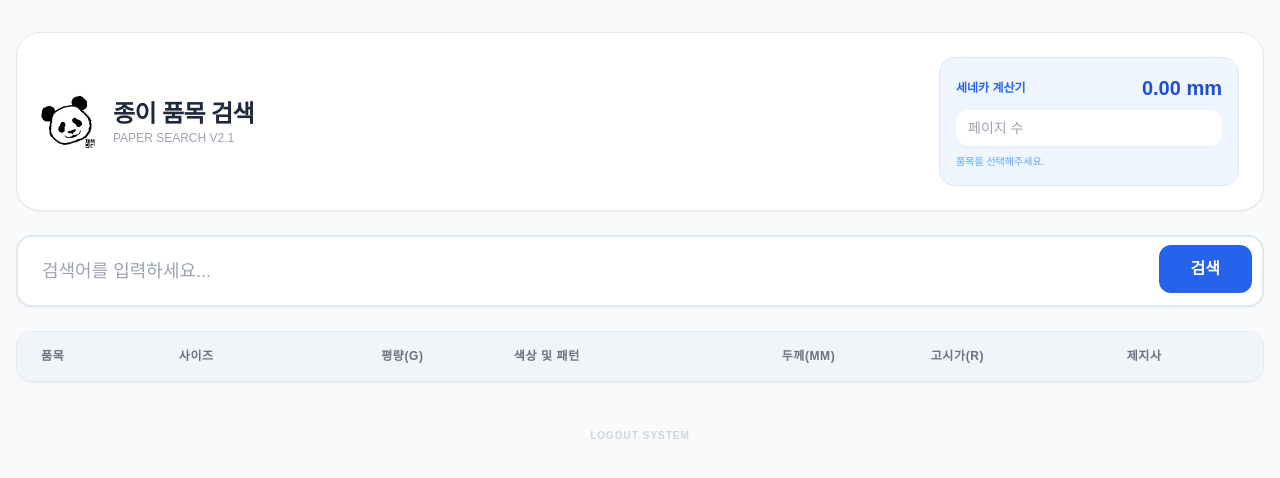
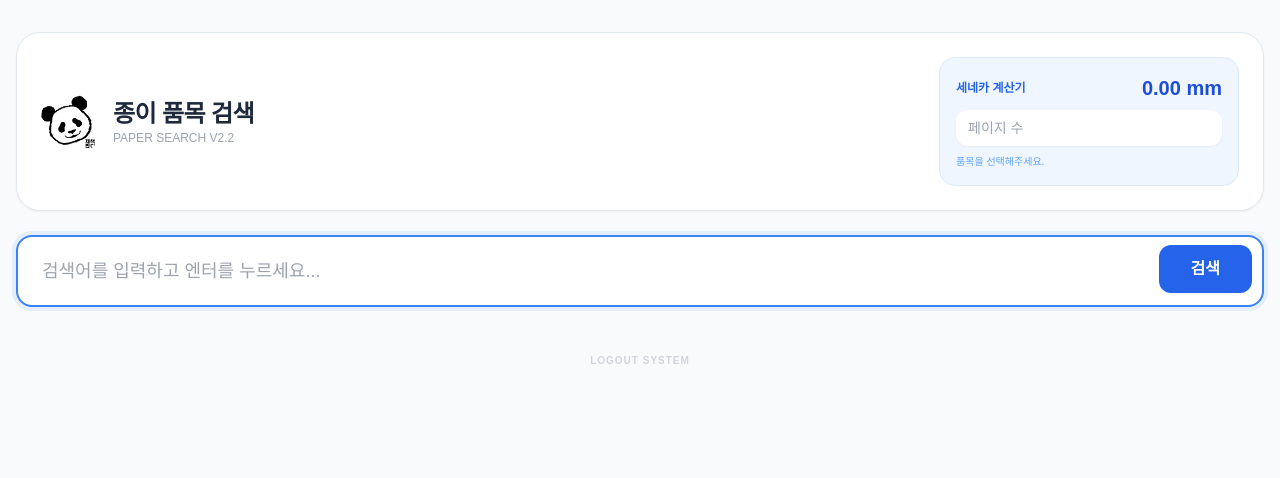
Before and after one commit to goodnotes2/paper, a Flask app: page / in a window 1280 px wide. Shown: the top 478 px of the page. Run offline with Flask 3, Linux system fonts and the light colour scheme; the visitor is signed in with stand-in values (Sample User, id 1); lists and menus that the app fills with data are empty; some libraries are stand-ins or nearby versions; some web fonts are replaced.

Commit message:
전체코드2

```diff
--- a/app.py
+++ b/app.py
@@ -3,7 +3,7 @@ from flask import Flask, render_template, request, session, redirect, url_for, f
 import os
 
 app = Flask(__name__)
-# 세션 보안을 위한 키 (원하시는 대로 수정 가능)
+# 세션 보안을 위한 키
 app.secret_key = 'paper_system_secure_99'
 
 # 📌 설정하신 비밀번호
@@ -52,7 +52,7 @@ def load_data():
 
             # 고시가는 숫자로 유지 (나중에 500으로 나누기 계산 위해)
             temp_df['고시가_원본'] = pd.to_numeric(df[col_map['고시가']], errors='coerce').fillna(0)
-            # 초기 화면 표시용 (콤마 없이 전달 후 JS에서 처리하거나 여기서 처리)
+            # 초기 화면 표시용 콤마 적용
             temp_df['고시가'] = temp_df['고시가_원본'].apply(lambda x: f"{int(x):,}" if x > 0 else "0")
 
             temp_df['시트명'] = sheet_name
@@ -95,18 +95,27 @@ def index():
                    keyword.lower() in item['시트명'].lower()
             ]
 
-            # 🔗 제지사별 URL 딕셔너리 적용
+            # 🔗 요청하신 제지사별 URL 딕셔너리 반영 (검색어 파라미터 포함)
             for item in results:
                 p, s = item['품목'], item['시트명']
-                if '두성' in s: item['url'] = f"https://www.doosungpaper.co.kr/product/search?q={p}"
-                elif '삼원' in s: item['url'] = "https://www.samwonpaper.com/product/paper/list"
-                elif '한국' in s: item['url'] = "https://www.hankukpaper.com/ko/product/listProductinfo.do"
-                elif '무림' in s: item['url'] = f"https://www.moorim.co.kr/ko/product/search.do?searchKeyword={p}"
-                elif '삼화' in s: item['url'] = "https://www.samwhapaper.com/"
-                elif '서경' in s: item['url'] = "https://wedesignpaper.com/#"
-                elif '한솔' in s: item['url'] = "https://www.hansolpaper.co.kr/product/insper"
-                elif '전주' in s: item['url'] = "https://jeonjupaper.com/publicationpaper"
-                else: item['url'] = f"https://www.google.com/search?q={s}+{p}"
+                if '두성' in s:
+                    item['url'] = f"https://www.doosungpaper.co.kr/goods/goods_search.php?keyword={p}"
+                elif '삼원' in s:
+                    item['url'] = f"https://www.samwonpaper.com/product/paper/list?search.searchString={p}"
+                elif '한국' in s:
+                    item['url'] = "https://www.hankukpaper.com/ko/product/listProductinfo.do"
+                elif '무림' in s:
+                    item['url'] = "https://www.moorim.co.kr:13002/product/paper.php"
+                elif '삼화' in s:
+                    item['url'] = f"https://www.samwhapaper.com/product/samwhapaper/all?keyword={p}"
+                elif '서경' in s:
+                    item['url'] = f"https://wedesignpaper.com/search?type=shopping&sort=consensus_desc&keyword={p}"
+                elif '한솔' in s:
+                    item['url'] = "https://www.hansolpaper.co.kr/product/insper"
+                elif '전주' in s:
+                    item['url'] = "https://jeonjupaper.com/publicationpaper"
+                else:
+                    item['url'] = f"https://www.google.com/search?q={s}+{p}"
 
     return render_template('index.html', results=results, keyword=keyword, authenticated=True, logo_path='search.png')
 
@@ -116,5 +125,4 @@ def logout():
     return redirect(url_for('index'))
 
 if __name__ == '__main__':
-    # 로컬 테스트용 포트 5000
     app.run(host='0.0.0.0', port=5000, debug=True)
--- a/templates/index.html
+++ b/templates/index.html
@@ -34,7 +34,7 @@
                 <img src="{{ url_for('static', filename=logo_path) }}" class="w-14 h-14 rounded-xl object-contain" onerror="this.src='https://via.placeholder.com/64'">
                 <div>
                     <h1 class="text-2xl font-black tracking-tight">종이 품목 검색</h1>
-                    <p class="text-xs text-gray-400 font-medium uppercase">Paper Search v2.1</p>
+                    <p class="text-xs text-gray-400 font-medium uppercase">Paper Search v2.2</p>
                 </div>
             </div>
 
@@ -52,10 +52,12 @@
         </header>
 
         <form method="POST" action="/" class="relative">
-            <input type="text" name="keyword" placeholder="검색어를 입력하세요..." value="{{ keyword }}" class="w-full px-6 py-5 rounded-2xl search-input text-lg shadow-sm">
+            <input type="text" name="keyword" placeholder="검색어를 입력하고 엔터를 누르세요..." value="{{ keyword }}"
+                   class="w-full px-6 py-5 rounded-2xl search-input text-lg shadow-sm" autofocus>
             <button type="submit" class="absolute right-3 top-2.5 px-8 py-3 rounded-xl bg-blue-600 text-white font-bold hover:bg-blue-700 transition-colors">검색</button>
         </form>
 
+        {% if results %}
         <div class="glass-card rounded-2xl overflow-hidden shadow-sm border border-gray-200">
             <div class="overflow-x-auto max-h-[600px]">
                 <table class="w-full text-left border-collapse">
@@ -74,18 +76,16 @@
                         {% for item in results %}
                         <tr class="hover:bg-blue-50/50 cursor-pointer transition-colors"
                             onclick="selectRow(this, '{{ item.두께 }}', '{{ item.품목 }}', '{{ item.사이즈 }}', '{{ item.평량 }}')">
-                            <td class="px-6 py-4 font-bold text-gray-900">{{ item.품목 | default('-', true) }}</td>
-                            <td class="px-6 py-4 text-sm text-gray-500">{{ item.사이즈 | default('-', true) }}</td>
-                            <td class="px-6 py-4 text-center font-semibold text-gray-700">{{ item.평량 | default('-', true) }}</td>
-                            <td class="px-6 py-4 text-sm text-gray-400">{{ item.색상_및_패턴 | default('-', true) }}</td>
+                            <td class="px-6 py-4 font-bold text-gray-900">{{ item.품목 }}</td>
+                            <td class="px-6 py-4 text-sm text-gray-500">{{ item.사이즈 }}</td>
+                            <td class="px-6 py-4 text-center font-semibold text-gray-700">{{ item.평량 }}</td>
+                            <td class="px-6 py-4 text-sm text-gray-400">{{ item.색상_및_패턴 }}</td>
                             <td class="px-6 py-4 text-center">
-                                <span class="px-2 py-1 bg-gray-100 rounded text-xs font-bold text-gray-600">{{ item.두께 | default('0', true) }}</span>
+                                <span class="px-2 py-1 bg-gray-100 rounded text-xs font-bold text-gray-600">{{ item.두께 }}</span>
                             </td>
                             <td class="px-6 py-4 font-mono price-cell"
                                 data-val="{{ item.고시가_원본 }}" data-mode="R" onclick="event.stopPropagation(); togglePrice(this)">
-                                <script>
-                                    document.write(Number("{{ item.고시가_원본 }}").toLocaleString());
-                                </script>
+                                {{ item.고시가 }}
                             </td>
                             <td class="px-6 py-4">
                                 <a href="{{ item.url }}" target="_blank" onclick="event.stopPropagation();"
@@ -99,6 +99,11 @@
                 </table>
             </div>
         </div>
+        {% elif keyword %}
+        <div class="p-20 text-center glass-card rounded-3xl border border-dashed border-gray-200 text-gray-400">
+            "{{ keyword }}"에 대한 검색 결과가 없습니다.
+        </div>
+        {% endif %}
 
         <div class="text-center pt-4">
             <a href="/logout" class="text-[10px] text-gray-300 hover:text-red-400 font-bold tracking-widest uppercase">Logout System</a>
@@ -128,7 +133,6 @@
 
             if(el.dataset.mode === "R") {
                 const single = (raw / 500);
-                // 낱장가도 소수점 2자리와 콤마 적용
                 el.innerText = single.toLocaleString(undefined, {minimumFractionDigits: 0, maximumFractionDigits: 2}) + " (낱장)";
                 el.dataset.mode = "S";
                 el.classList.add('text-blue-600');
```
